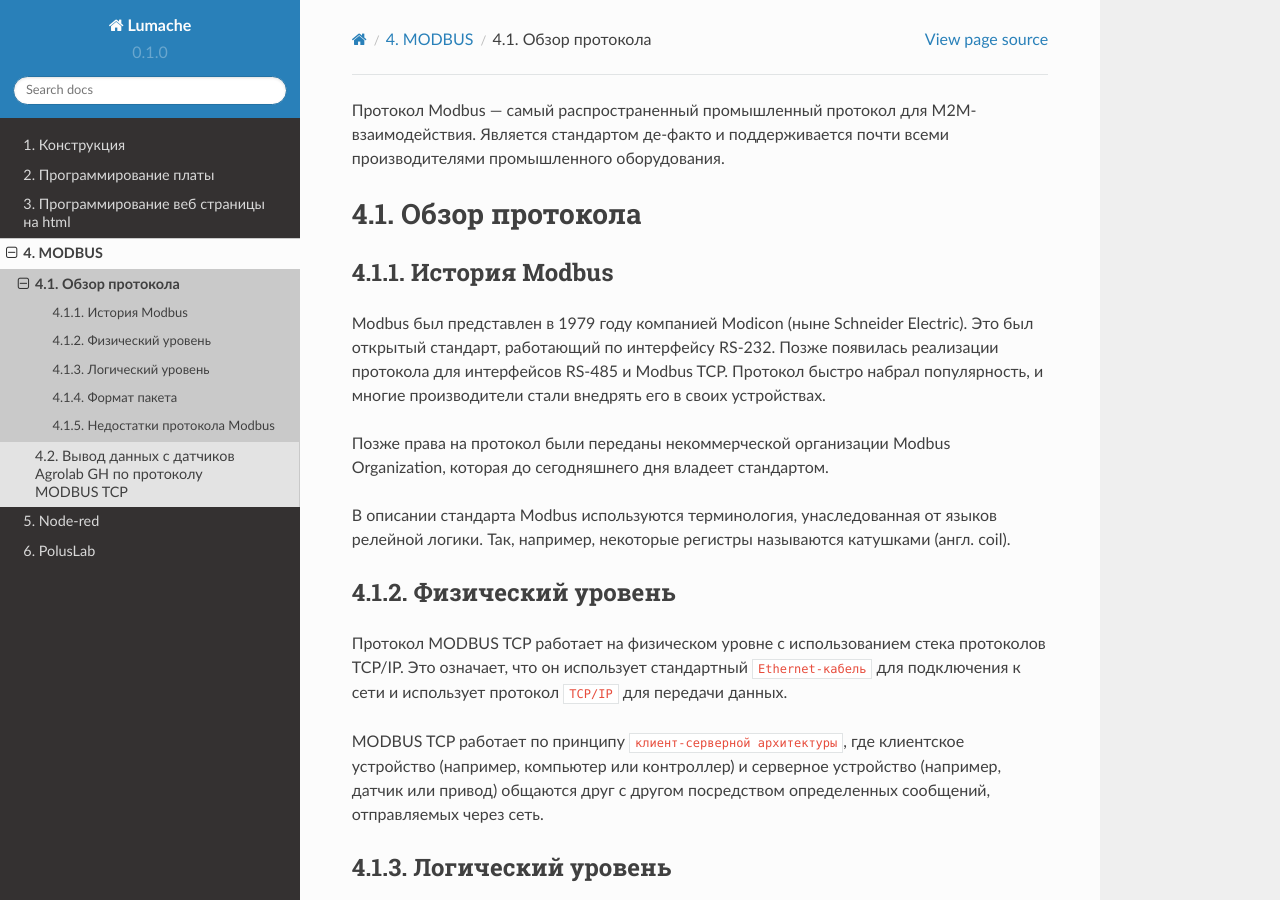
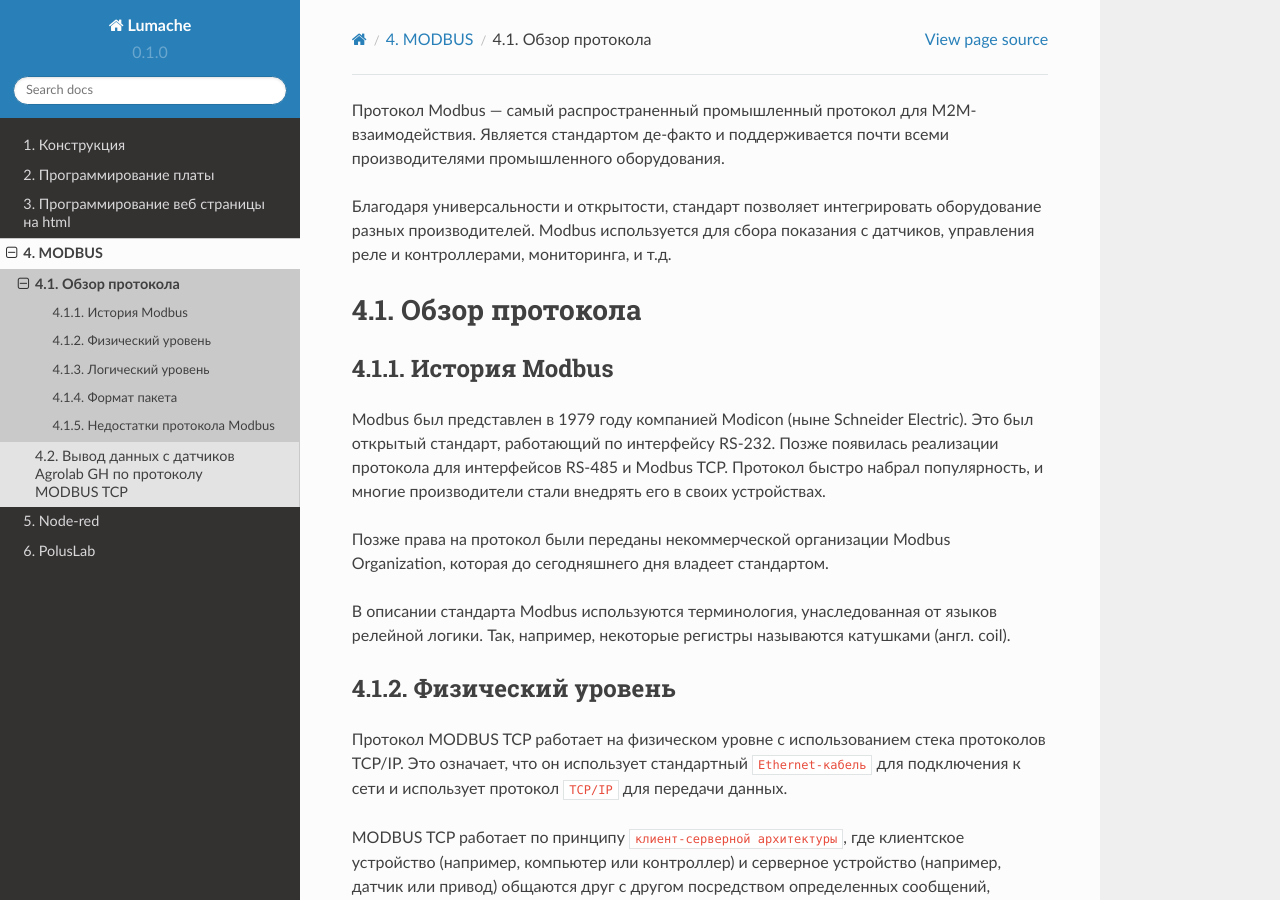
Before and after one commit to BBanwz/book_AL_GH, a Sphinx documentation site: the page built from docs/4MODEBUS/1protocol.rst, in a window 1280 px wide and 900 px high. Built offline with Sphinx 7.4.7 and the Read the Docs theme 2.0.0, drawn with Linux system fonts in a browser that asks for light colours.

Commit message:
Update 1protocol.rst

```diff
--- a/docs/4MODEBUS/1protocol.rst
+++ b/docs/4MODEBUS/1protocol.rst
@@ -1,5 +1,6 @@
-Протокол Modbus — самый распространенный промышленный протокол для M2M-взаимодействия. Является стандартом де-факто и поддерживается почти всеми
-производителями промышленного оборудования.
+Протокол Modbus — самый распространенный промышленный протокол для M2M-взаимодействия. Является стандартом де-факто и поддерживается почти всеми производителями промышленного оборудования.
+
+Благодаря универсальности и открытости, стандарт позволяет интегрировать оборудование разных производителей. Modbus используется для сбора показания с датчиков, управления реле и контроллерами, мониторинга, и т.д.
 
 Обзор протокола
 ---------------
```
